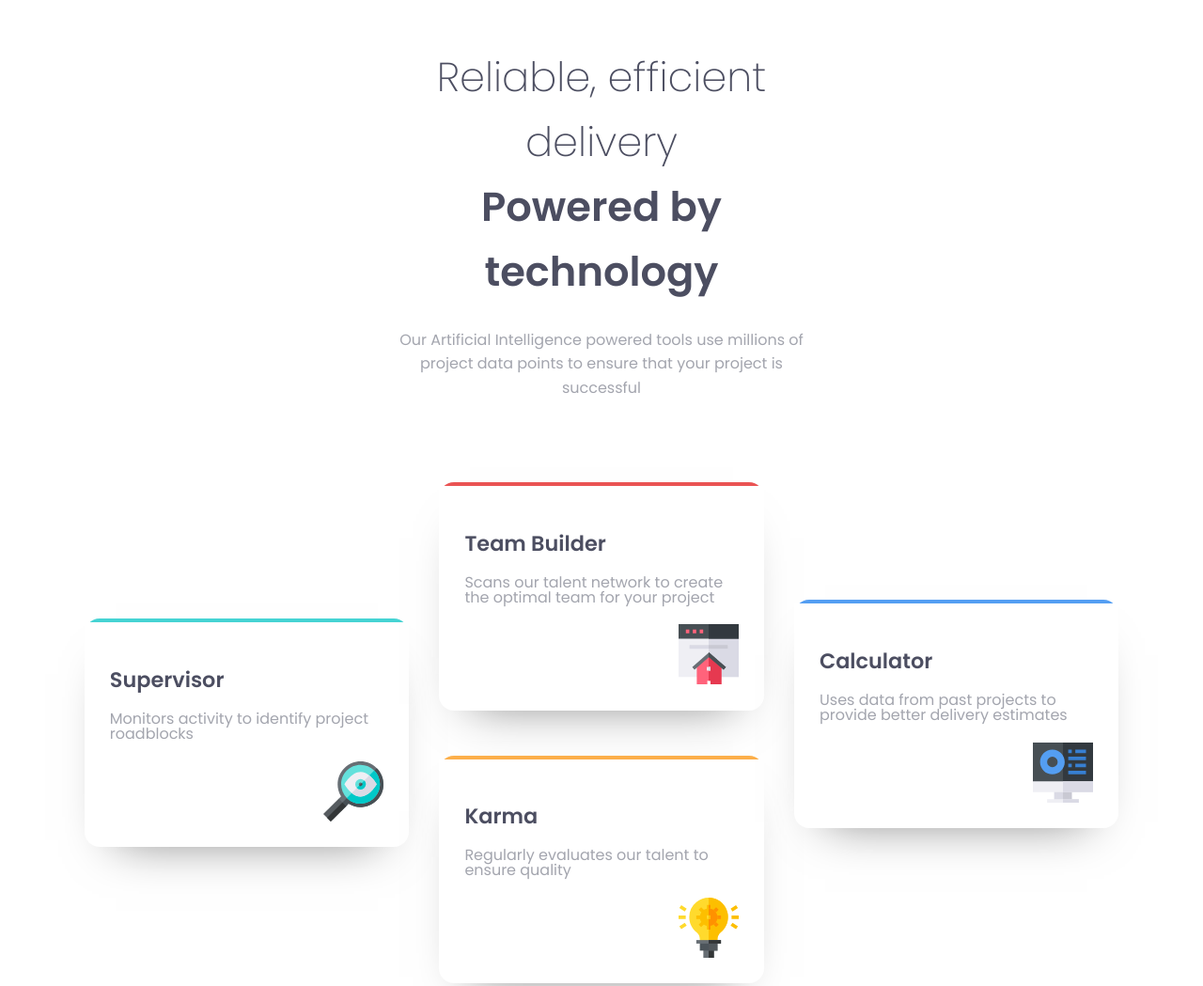
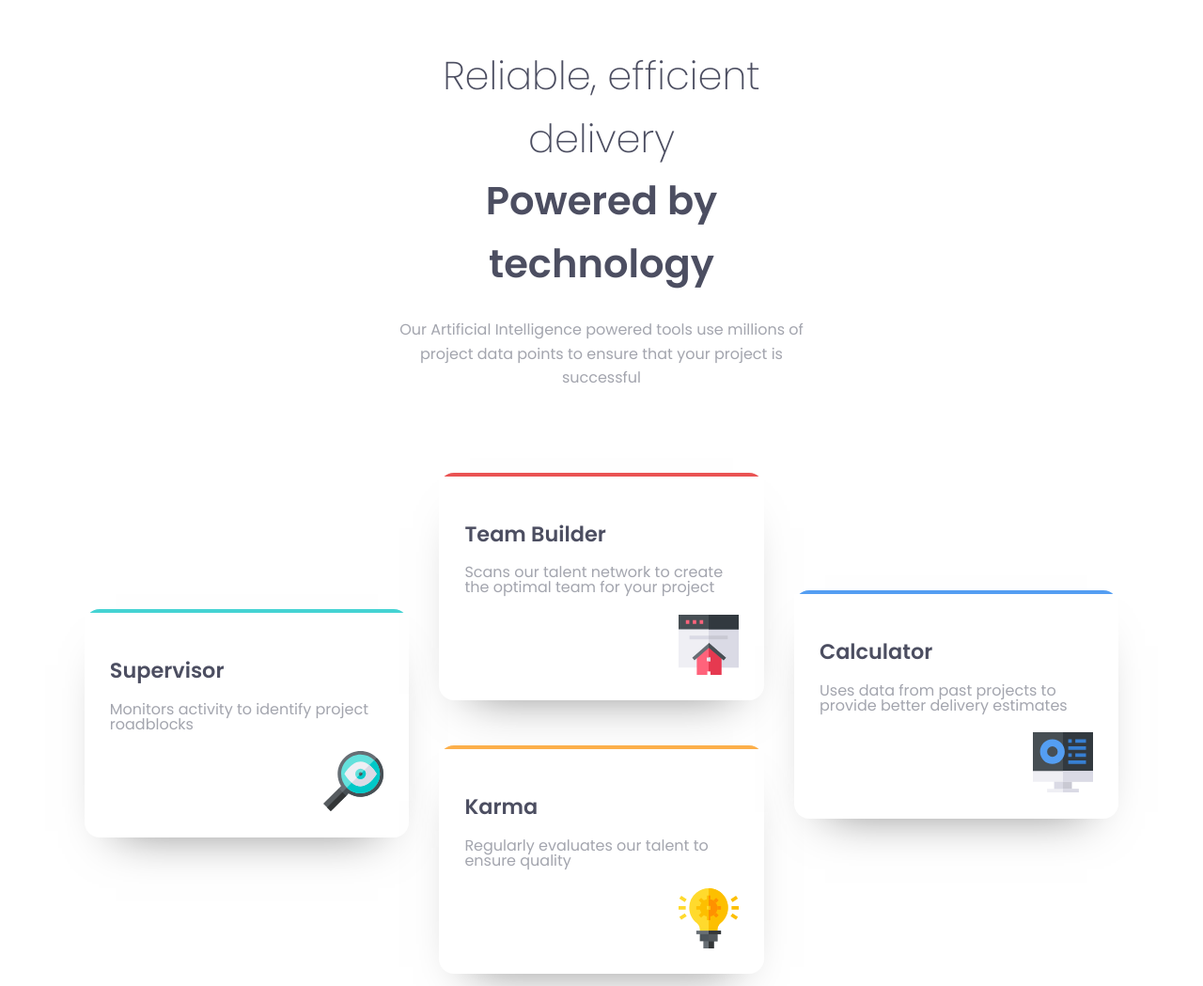
Before and after one commit to TheoB-png/four-card-feature-section, a plain HTML site: page html/index.html in a window 1280 px wide. Shown: the top 1049 px of the page at 94% size. Drawn offline with Linux system fonts and the light colour scheme.

Commit message:
minor changes again

```diff
--- a/css/style.css
+++ b/css/style.css
@@ -141,7 +141,7 @@ body {
 
 @media (min-width: 1000px) {
 	.main__title {
-		font-size: 2.7em;
+		font-size: 2.6em;
 	}
 
 	.main__header {
--- a/vercel-deployment/css/style.css
+++ b/vercel-deployment/css/style.css
@@ -141,7 +141,7 @@ body {
 
 @media (min-width: 1000px) {
 	.main__title {
-		font-size: 2.7em;
+		font-size: 2em;
 	}
 	.main__header {
 		width: 40%;
```
